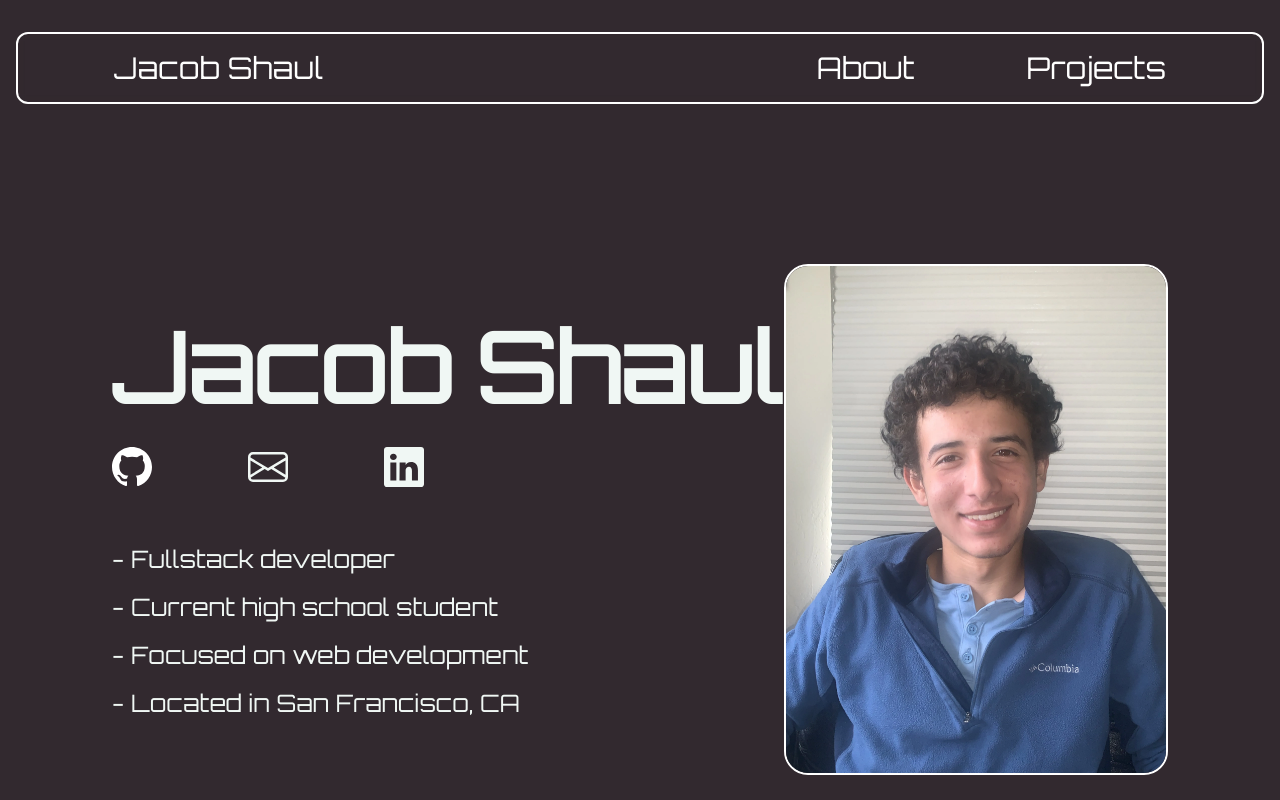
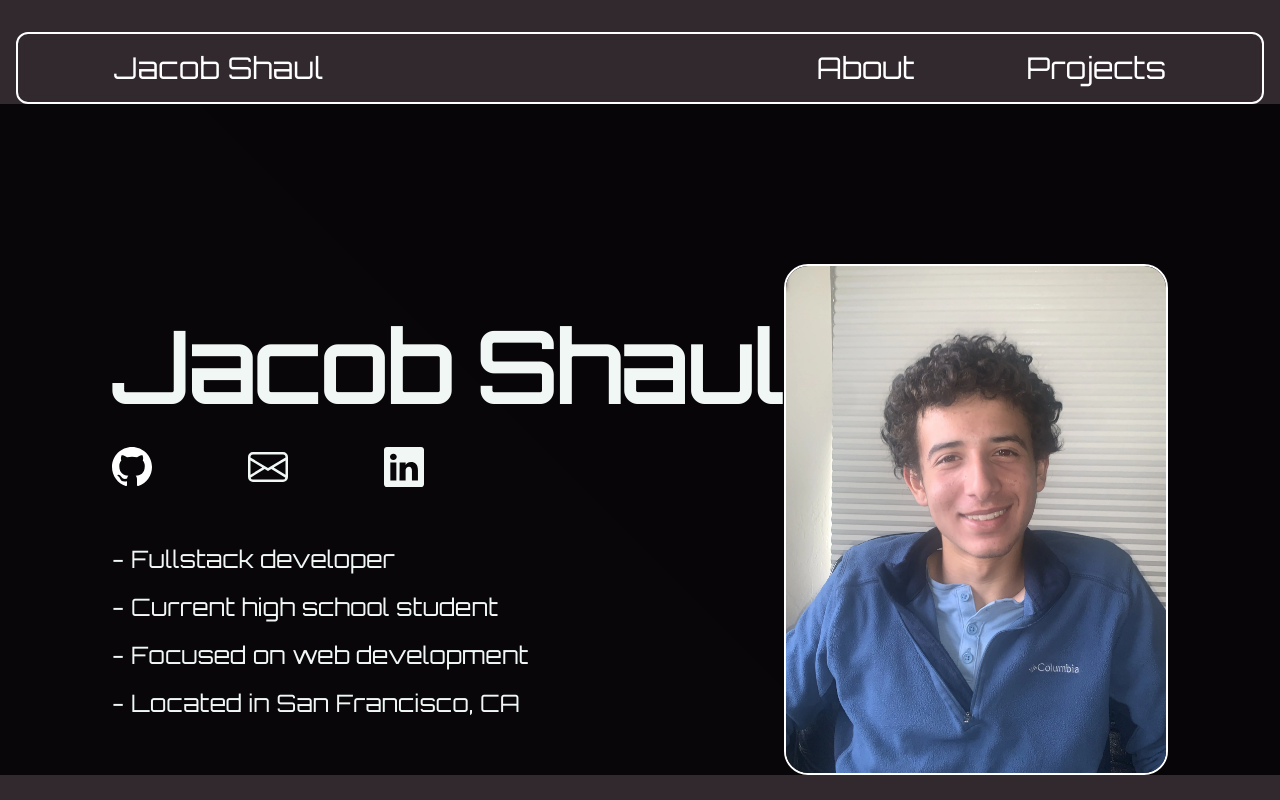
Before and after one commit to jacob-s-codes/personal-portfolio, a Next.js app: page / in a window 1280 px wide. Shown: the top 800 px of the page. Built offline with nearby package versions, Linux system fonts and the light colour scheme.

Commit message:
make full width

```diff
--- a/app/components/HomePage/LandingPage.tsx
+++ b/app/components/HomePage/LandingPage.tsx
@@ -1,13 +1,14 @@
 import React from 'react'
 import Image from 'next/image'
 import faceImage from '../../assets/facepic.webp';
+import homepagestyles from '../../styles/HomePage.module.css'
 
 
 
 const LandingPage = () => {
     return (
         <div>
-            <div className=' flex flex-row items-center justify-between mt-40'>
+            <div className={`flex flex-row items-center justify-between pt-40 ${homepagestyles.landpagebg} w-full`}>
                 <div className='flex flex-col items-start ml-28'>
                     <h1 className='text-8xl font-bold'>Jacob Shaul</h1>
                     <div className='mt-8'>
--- /dev/null
+++ b/app/styles/HomePage.module.css
@@ -0,0 +1,3 @@
+.landpagebg {
+    background-image: url('../assets/Possiblebg.jpg');
+}
```
Also changed, not shown: app/assets/Possiblebg.jpg (added).
